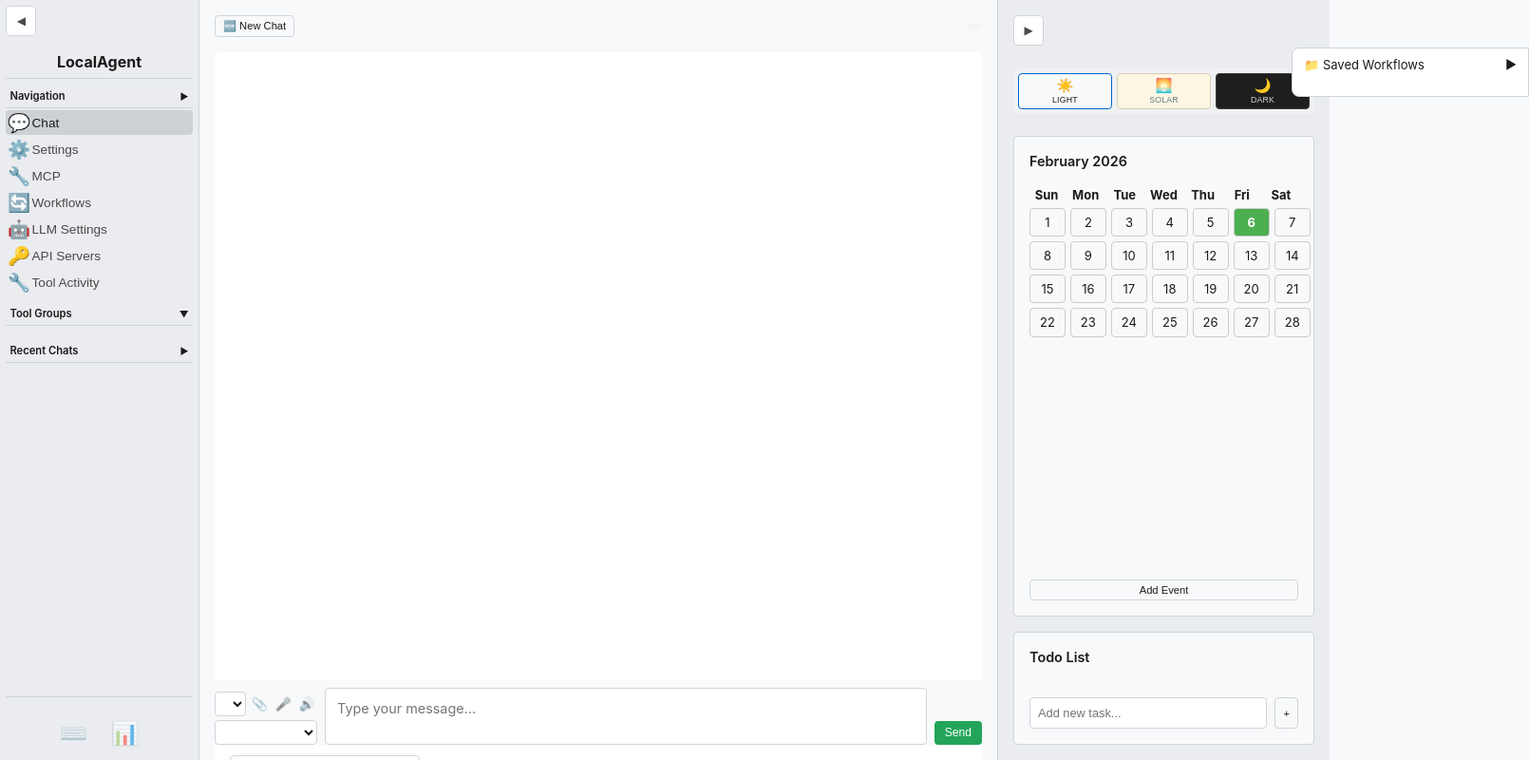
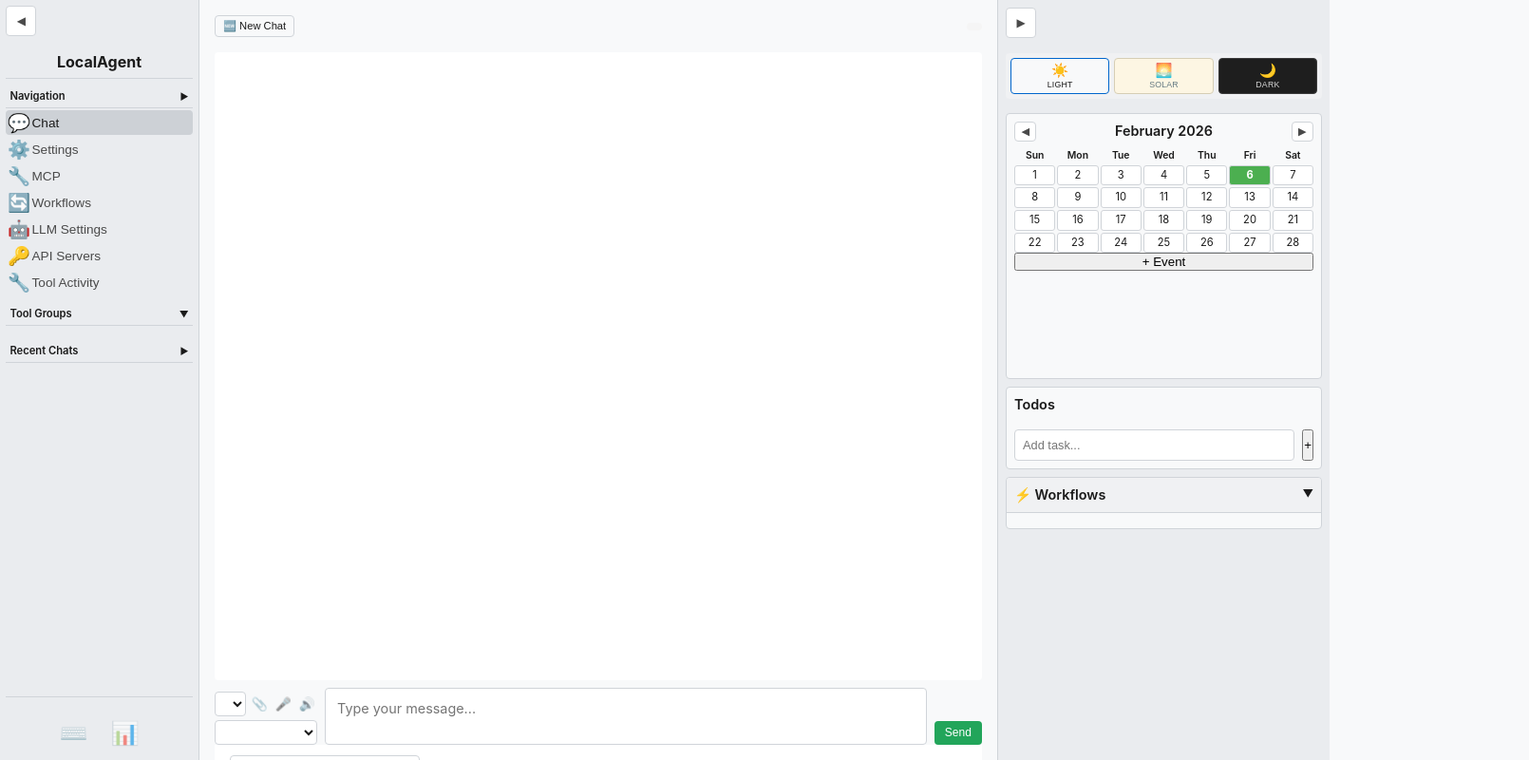
Before and after one commit to dkeiz/localagent-desktop, an Electron app: page src/renderer/index.html in a window 1400 px wide. Shown: the whole page at 95% size, 1610 px wide, since content can reach past the window. Drawn offline with Linux system fonts and the light colour scheme; no server answers.

```diff
--- a/src/renderer/components/calendar.js
+++ b/src/renderer/components/calendar.js
@@ -1,6 +1,9 @@
 class CalendarWidget {
     constructor() {
         this.events = [];
+        const now = new Date();
+        this.currentYear = now.getFullYear();
+        this.currentMonth = now.getMonth();
         this.renderCalendar();
         this.initializeEvents();
     }
@@ -63,9 +66,9 @@
 
     renderCalendar() {
         const now = new Date();
-        const year = now.getFullYear();
-        const month = now.getMonth();
-        const today = now.getDate();
+        const year = this.currentYear;
+        const month = this.currentMonth;
+        const today = (now.getFullYear() === year && now.getMonth() === month) ? now.getDate() : null;
 
         const firstDayOfMonth = new Date(year, month, 1);
         const lastDayOfMonth = new Date(year, month + 1, 0);
@@ -73,12 +76,20 @@
         const firstDayOfWeek = firstDayOfMonth.getDay();
         const totalDays = lastDayOfMonth.getDate();
 
-        // Update calendar header with current month/year
+        // Update calendar header with current month/year and navigation buttons
         const calendarHeader = document.getElementById('calendar-header');
         if (calendarHeader) {
             const monthNames = ['January', 'February', 'March', 'April', 'May', 'June',
                 'July', 'August', 'September', 'October', 'November', 'December'];
-            calendarHeader.textContent = `${monthNames[month]} ${year}`;
+            calendarHeader.innerHTML = `
+                <button class="calendar-nav-btn" id="prev-month" title="Previous Month">◀</button>
+                <span>${monthNames[month]} ${year}</span>
+                <button class="calendar-nav-btn" id="next-month" title="Next Month">▶</button>
+            `;
+
+            // Add event listeners for navigation buttons
+            document.getElementById('prev-month').addEventListener('click', () => this.previousMonth());
+            document.getElementById('next-month').addEventListener('click', () => this.nextMonth());
         }
 
         this.renderWeekdays();
@@ -96,7 +107,7 @@
         for (let day = 1; day <= totalDays; day++) {
             const dayElement = document.createElement('div');
             dayElement.className = 'calendar-day';
-            if (day === today) {
+            if (today && day === today) {
                 dayElement.classList.add('today');
             }
             dayElement.textContent = day;
@@ -142,8 +153,8 @@
             <h4>${event.title}</h4>
             <div class="time">
                 ${startTime.toLocaleDateString()} •
-                ${startTime.toLocaleTimeString([], {hour: '2-digit', minute:'2-digit'})} -
-                ${endTime.toLocaleTimeString([], {hour: '2-digit', minute:'2-digit'})}
+                ${startTime.toLocaleTimeString([], { hour: '2-digit', minute: '2-digit' })} -
+                ${endTime.toLocaleTimeString([], { hour: '2-digit', minute: '2-digit' })}
             </div>
             ${event.description ? `<div class="description">${event.description}</div>` : ''}
             <div class="event-actions">
@@ -262,6 +273,24 @@
             }
         }
     }
+
+    previousMonth() {
+        this.currentMonth--;
+        if (this.currentMonth < 0) {
+            this.currentMonth = 11;
+            this.currentYear--;
+        }
+        this.renderCalendar();
+    }
+
+    nextMonth() {
+        this.currentMonth++;
+        if (this.currentMonth > 11) {
+            this.currentMonth = 0;
+            this.currentYear++;
+        }
+        this.renderCalendar();
+    }
 }
 
 // Initialize calendar when DOM is loaded
--- a/src/renderer/index.html
+++ b/src/renderer/index.html
@@ -206,19 +206,6 @@
                         <!-- Nodes will be placed here -->
                     </div>
                 </div>
-
-                <!-- Saved Workflows Panel (collapsible) -->
-                <div class="saved-workflows-panel collapsed" id="saved-workflows-panel">
-                    <div class="panel-header" id="toggle-saved-workflows">
-                        <span>📁 Saved Workflows</span>
-                        <span class="toggle-arrow">◀</span>
-                    </div>
-                    <div class="panel-content">
-                        <div id="workflows-list" class="workflows-list">
-                            <!-- Saved workflows will be listed here -->
-                        </div>
-                    </div>
-                </div>
             </section>
 
 
@@ -318,18 +305,25 @@
                 <h3 id="calendar-header">Calendar</h3>
                 <div id="calendar-weekdays"></div>
                 <div id="calendar-days"></div>
-                <div id="calendar-events"></div>
-                <button id="add-event-btn" class="secondary-btn">Add Event</button>
+                <button id="add-event-btn" class="compact-btn">+ Event</button>
             </div>
 
             <div class="todo-widget">
-                <h3>Todo List</h3>
-                <div id="todo-list">
-                    <!-- Todo items will be dynamically added here -->
+                <h3>Todos</h3>
+                <div id="todo-list"></div>
+                <div class="todo-input">
+                    <input type="text" id="new-todo-input" placeholder="Add task...">
+                    <button id="add-todo-btn" class="compact-btn">+</button>
                 </div>
-                <div class="todo-input">
-                    <input type="text" id="new-todo-input" placeholder="Add new task...">
-                    <button id="add-todo-btn" class="secondary-btn">+</button>
+            </div>
+
+            <div class="workflows-widget collapsible-widget">
+                <div class="widget-header" id="toggle-workflows-widget">
+                    <span>⚡ Workflows</span>
+                    <span class="collapse-arrow">▼</span>
+                </div>
+                <div class="widget-content" id="saved-workflows-list">
+                    <!-- Saved workflows will be listed here -->
                 </div>
             </div>
         </aside>
--- a/src/renderer/styles/layout.css
+++ b/src/renderer/styles/layout.css
@@ -315,47 +315,130 @@
 .widget-panel {
     background-color: var(--sidebar-bg);
     border-left: 1px solid var(--border-color);
-    padding: 1rem;
-    display: flex;
-    flex-direction: column;
-    gap: 1rem;
-    overflow: hidden;
+    padding: 0.5rem;
+    display: flex;
+    flex-direction: column;
+    gap: 0.5rem;
+    overflow-y: auto;
+    overflow-x: hidden;
 }
 
 .calendar-widget {
     background-color: var(--main-bg);
     border-radius: var(--border-radius);
-    padding: 1rem;
-    border: 1px solid var(--border-color);
-    flex: 1;
-    display: flex;
-    flex-direction: column;
-    min-height: 0;
+    padding: 0.5rem;
+    border: 1px solid var(--border-color);
+    flex-shrink: 0;
+    display: flex;
+    flex-direction: column;
+    min-height: 280px;
 }
 
 .todo-widget {
     background-color: var(--main-bg);
     border-radius: var(--border-radius);
-    padding: 1rem;
+    padding: 0.5rem;
     border: 1px solid var(--border-color);
     flex-shrink: 0;
     display: flex;
     flex-direction: column;
-    max-height: 250px;
+    max-height: 200px;
+}
+
+/* Workflows Widget (collapsible) */
+.workflows-widget {
+    background-color: var(--main-bg);
+    border-radius: var(--border-radius);
+    border: 1px solid var(--border-color);
+    flex-shrink: 0;
+    display: flex;
+    flex-direction: column;
+    max-height: 300px;
+}
+
+.workflows-widget .widget-header {
+    padding: 0.5rem;
+    cursor: pointer;
+    display: flex;
+    justify-content: space-between;
+    align-items: center;
+    background-color: var(--bg-secondary);
+    border-bottom: 1px solid var(--border-color);
+    font-size: 0.9rem;
+    font-weight: 600;
+    border-radius: var(--border-radius) var(--border-radius) 0 0;
+}
+
+.workflows-widget .widget-header:hover {
+    background-color: var(--hover-bg);
+}
+
+.workflows-widget .collapse-arrow {
+    transition: transform 0.2s ease;
+    font-size: 0.7rem;
+}
+
+.workflows-widget.collapsed .collapse-arrow {
+    transform: rotate(-90deg);
+}
+
+.workflows-widget .widget-content {
+    padding: 0.5rem;
+    overflow-y: auto;
+    flex: 1;
+    min-height: 0;
+}
+
+.workflows-widget.collapsed .widget-content {
+    display: none;
 }
 
 
 .calendar-widget h3,
 .todo-widget h3 {
-    margin: 0 0 1rem 0;
+    margin: 0 0 0.5rem 0;
     color: var(--text-primary);
+    font-size: 0.9rem;
+}
+
+/* Calendar header with navigation */
+#calendar-header {
+    display: flex;
+    justify-content: space-between;
+    align-items: center;
+    margin-bottom: 0.5rem;
+    font-weight: 600;
+    gap: 0.5rem;
+}
+
+.calendar-nav-btn {
+    background: var(--card-bg);
+    border: 1px solid var(--border-color);
+    border-radius: var(--border-radius);
+    padding: 0.2rem 0.4rem;
+    cursor: pointer;
+    font-size: 0.7rem;
+    color: var(--text-secondary);
+    transition: all 0.2s ease;
+    flex-shrink: 0;
+}
+
+.calendar-nav-btn:hover {
+    background: var(--hover-bg);
+    color: var(--text-primary);
+    border-color: var(--primary-color);
+}
+
+.calendar-nav-btn:active {
+    transform: scale(0.95);
 }
 
 #calendar-events,
 #todo-list {
     flex: 1;
     overflow-y: auto;
-    margin-bottom: 1rem;
+    margin-bottom: 0.5rem;
+    font-size: 0.8rem;
 }
 
 .todo-input {
@@ -401,21 +484,24 @@
 #calendar-days {
     display: grid;
     grid-template-columns: repeat(7, 1fr);
-    gap: 5px;
+    gap: 2px;
 }
 
 #calendar-weekdays {
-    margin-bottom: 5px;
-    font-weight: bold;
+    margin-bottom: 2px;
+    font-weight: 600;
     text-align: center;
+    font-size: 0.65rem;
 }
 
 .calendar-day {
-    padding: 5px 10px;
+    padding: 2px 4px;
     text-align: center;
-    border: 1px solid #ccc;
-    background-color: #f9f9f9;
-    border-radius: var(--border-radius);
+    border: 1px solid var(--border-color);
+    background-color: var(--card-bg);
+    border-radius: 3px;
+    font-size: 0.7rem;
+    cursor: pointer;
 }
 
 .calendar-day.empty {
@@ -993,6 +1079,7 @@
     height: 100%;
     padding: 0 !important;
     overflow: hidden;
+    position: relative;
 }
 
 .workflow-toolbar {
@@ -1265,16 +1352,23 @@
     position: absolute;
     right: 0;
     top: 50px;
-    width: 250px;
+    width: 200px;
+    max-width: 200px;
     background: var(--card-bg);
     border: 1px solid var(--border-color);
     border-radius: 8px 0 0 8px;
     z-index: 100;
     transition: transform 0.3s ease;
+    overflow: hidden;
 }
 
 .saved-workflows-panel.collapsed {
-    transform: translateX(calc(100% - 40px));
+    transform: translateX(calc(100% - 32px));
+}
+
+/* Hide panel when workflows tab is not active */
+#workflows-tab:not(.active) .saved-workflows-panel {
+    display: none;
 }
 
 .saved-workflows-panel .panel-header {
@@ -1946,7 +2040,9 @@
 }
 
 .widget-panel.collapsed .calendar-widget,
-.widget-panel.collapsed .todo-widget {
+.widget-panel.collapsed .todo-widget,
+.widget-panel.collapsed .workflows-widget,
+.widget-panel.collapsed .theme-picker {
     display: none;
 }
 
```
Also changed, not shown: agentin/agent.md (added, +6 -0 lines).
